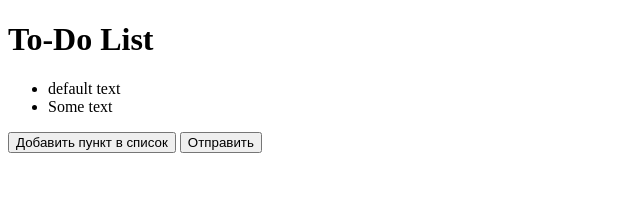
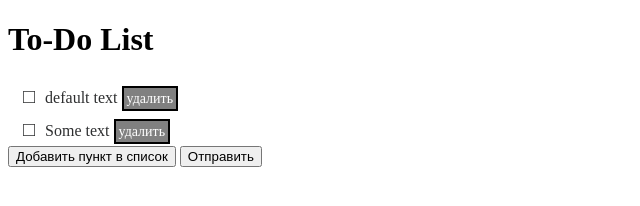
Before and after one commit to ofeliacode/js, a plain HTML site: page todolist.html in a window 1280 px wide. Both pictures are taken after a click on the button "Отправить". Shown: the whole page, without its empty margins (0-640 px from the left). Drawn offline with Linux system fonts and the light colour scheme.

Commit message:
Update todolist.html

```diff
--- a/todolist.html
+++ b/todolist.html
@@ -7,39 +7,88 @@
     <title>Document</title>
 </head>
 <style>
+span {
+    color: white;
+    background-color: grey;
+    border: 2px solid black;
+    font-size: 14px;
+    padding: 3px;
+}
      input{
          display: none;
      }
      input.active{
          display: inline-block;
      }
+   ul {
+    list-style: none;
+    margin: 0;
+    padding: 0;
+    }
+    ul li {
+      padding: 5px;
+  color: #2e2f30;
+  font-weight: 400;
+}
+ul li:before {
+  content: "\25A1";
+  padding: 10px 10px;
+  font-size: 20px;
+}
+.block__list-delete{
+  position: absolute;
+  left: 141px;
+  top: 83px;
+  background-color: red;
+  color:white;
+  cursor: pointer;
+  border-radius: 3px;
+  width: 10%;
+  text-align: center;
+  line-height:20px ;
+  display: block;
+}
 </style>
 <body>
     <h1>To-Do List</h1>
 	<div class="container">
 		<ul id="list">
-            <li>Some text</li>
+            <li>Some text
+              <span>удалить</span>
+            </li>
         </ul>
-        <button id="button">Добавить пункт в список</button>
+        <button id="buttonfirst">Добавить пункт в список</button>
         <input id="item" type="text">
         <button id="sent">Отправить</button>
 	</div>
 </body>
 <script>
-  const button = document.getElementById("button");
+  const buttonfirst = document.getElementById("buttonfirst"); // Будет лишним
   const list = document.getElementById("list");
   const sent = document.getElementById("sent");
   const input = document.getElementById("item");
-  button.addEventListener ('click', todo);
+  buttonfirst.addEventListener ('click', todo);
     function todo(){
        input.classList.add("active")
     }
     sent.addEventListener ('click', data);
     function data(){
         if(input.value !== ''){
-            list.insertAdjacentHTML('afterbegin', `<li>`+ input.value + `</li>`)
-        } else if (input.value == ''){
-        list.insertAdjacentHTML('afterbegin', `<li>`+ "default text" + `</li>`)}
-     };
+            list.insertAdjacentHTML('afterbegin', `<li>`+ input.value + ` <span>удалить</span>` + `</li>`)
+            showw();
+     } else if (input.value == ''){
+        list.insertAdjacentHTML('afterbegin', `<li>`+ "default text" + ` <span>удалить</span>`+ `</li>`)}
+        showw();
+     }
+      function showw(){
+        const spanme = document.getElementsByTagName("span");
+            for ( i =0; i < spanme.length;i++){
+            spanme[i].addEventListener('click', clearall);
+            function clearall(){
+            this.parentNode.remove(this);}
+       }
+      }
+      showw();
+
 </script>
 </html>
```
